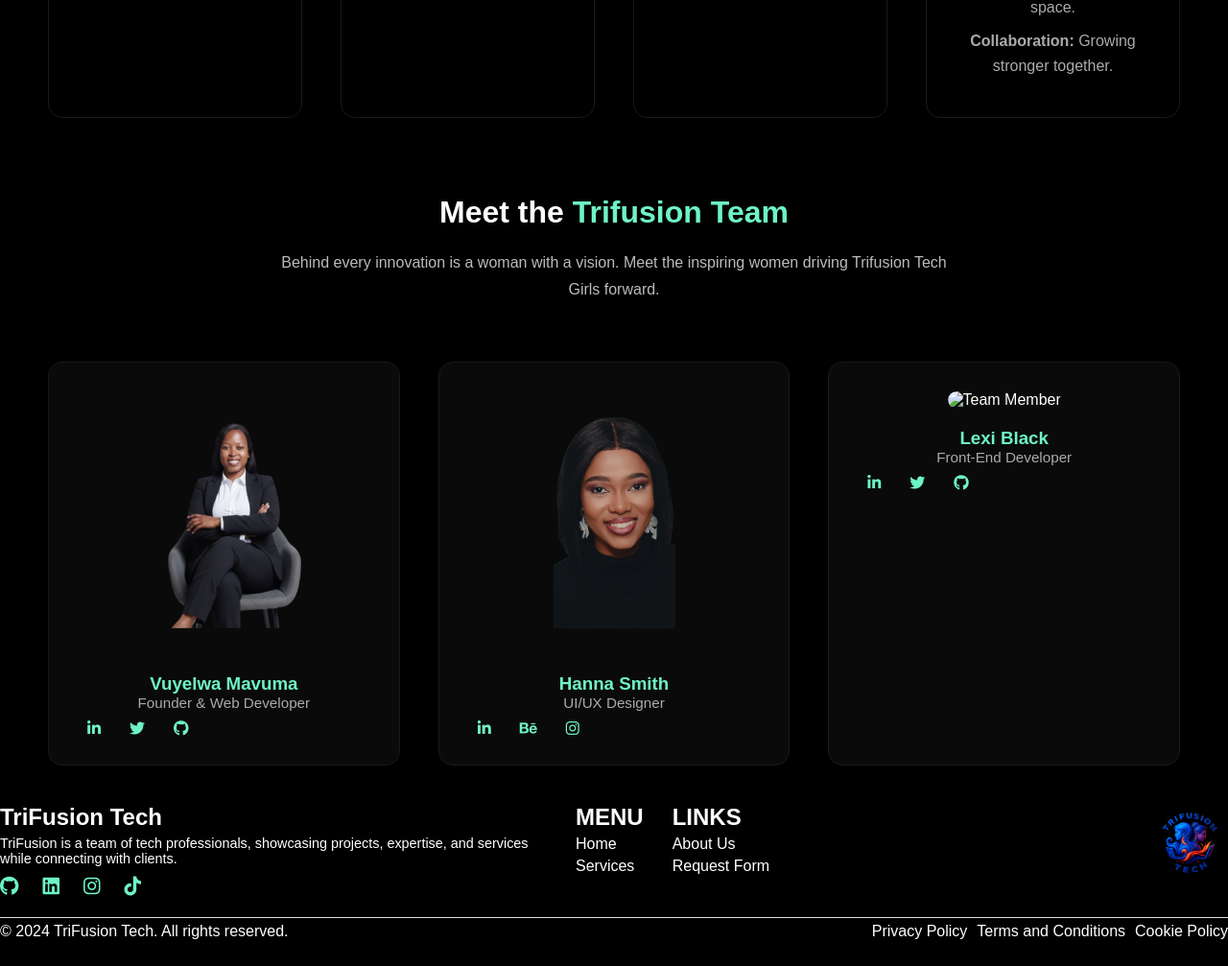
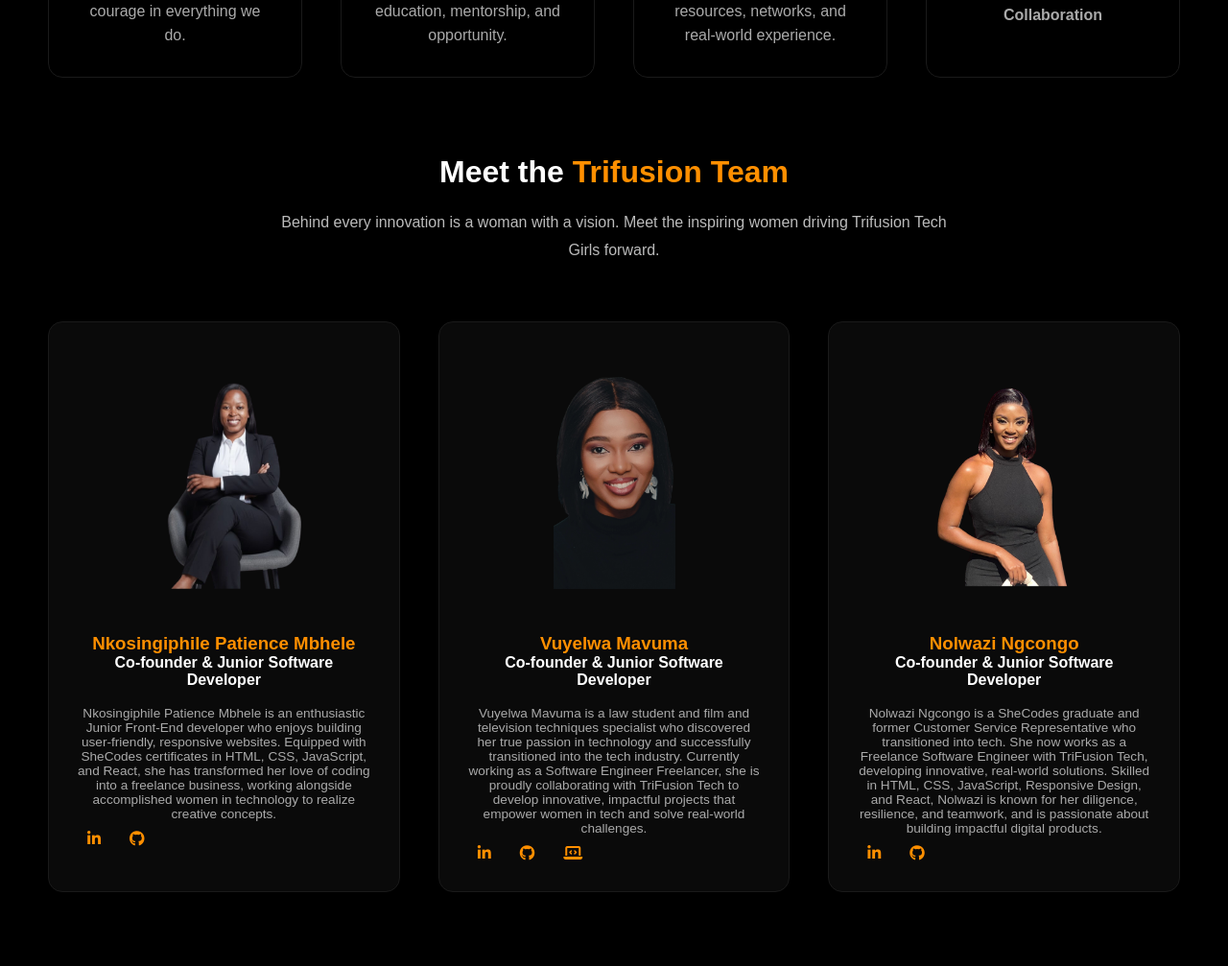
Before and after one commit to Mavooma/TriFusion-Tech, a plain HTML site: page about-us.html in a window 1280 px wide. Shown: the part 1108-2115 px from the top of the page at 96% size. Before the commit the page ends 2093 px from the top, so only its background shows below. Drawn offline with Linux system fonts and the light colour scheme.

Commit message:
adjustments

```diff
--- a/about-us.css
+++ b/about-us.css
@@ -29,7 +29,7 @@
 .container {
   max-width: 1200px;
   margin: 0 auto;
-  padding: 15px 30px;
+  padding: 10px 30px;
   display: flex;
   align-items: center;
   justify-content: space-between;
@@ -57,7 +57,7 @@
 .nav-links a {
   color: #fff;
   text-decoration: none;
-  margin-left: 30px;
+  margin-left: 20px;
   font-weight: 500;
   transition: color 0.3s ease;
 }
@@ -96,7 +96,7 @@
   display: flex;
   justify-content: center;
   align-items: center;
-  padding: 40px 50px;
+  padding: 30px 50px;
   background-color: #000;
 }
 
@@ -115,7 +115,7 @@
 }
 
 .hero-text h4 {
-  color: #6ef3c6;
+  color: #ff8f00;
   letter-spacing: 2px;
 }
 
@@ -125,7 +125,7 @@
 }
 
 .hero-text span {
-  color: #6ef3c6;
+  color: #ff8f00;
 }
 
 .hero-text p {
@@ -140,7 +140,7 @@
 
 .social-icons i {
   margin-right: 15px;
-  color: #6ef3c6;
+  color: #ff8f00;
   cursor: pointer;
   transition: 0.3s;
 }
@@ -150,7 +150,7 @@
 }
 
 .hero-image img {
-  max-width: 350px;
+  max-width: 450px;
   border-radius: 10px;
 }
 
@@ -162,7 +162,7 @@
 }
 
 .story h2 {
-  color: #6ef3c6;
+  color: #ff8f00;
   font-size: 2rem;
   margin-bottom: 20px;
 }
@@ -198,12 +198,12 @@
 
 .about-card i {
   font-size: 40px;
-  color: #6ef3c6;
+  color: #ff8f00;
   margin-bottom: 15px;
 }
 
 .about-card h3 {
-  color: #6ef3c6;
+  color: #ff8f00;
   margin-bottom: 15px;
 }
 
@@ -235,7 +235,12 @@
 }
 
 .team h2 span {
-  color: #6ef3c6;
+  color: #ff8f00;
+}
+
+.team h1 {
+  color: #fff;
+  font-size: 1rem;
 }
 
 .team-intro {
@@ -247,7 +252,7 @@
 
 .team-grid {
   display: grid;
-  grid-template-columns: repeat(auto-fit, minmax(250px, 1fr));
+  grid-template-columns: repeat(auto-fit, minmax(50px, 1fr));
   gap: 40px;
 }
 
@@ -273,12 +278,12 @@
 
 .team-member h3 {
   margin-top: 20px;
-  color: #6ef3c6;
+  color: #ff8f00;
 }
 
 .team-member p {
   color: #aaa;
-  font-size: 0.95rem;
+  font-size: 0.85rem;
 }
 
 .team-member .social-icons {
@@ -287,7 +292,7 @@
 
 .team-member .social-icons i {
   margin: 0 10px;
-  color: #6ef3c6;
+  color: #ff8f00;
   cursor: pointer;
   transition: 0.3s;
 }
@@ -296,158 +301,154 @@
   color: #fff;
 }
 
+/* FOOTER STYLING */
+.footer {
+    background-color: #000; /* Dark, professional background */
+    color: #f5f5f5;
+    font-family: 'Segoe UI', Tahoma, Geneva, Verdana, sans-serif;
+    padding: 40px 20px 20px 20px;
+}
+
 .footer-content {
     display: flex;
+    flex-wrap: wrap;
     justify-content: space-between;
     align-items: flex-start;
-    flex-wrap: wrap;
-    margin-bottom: 20px;
-    gap: 20px;
+    max-width: 1200px;
+    margin: 0 auto;
+    gap: 40px;
 }
 
+/* Logo & Description */
 .logo-container {
-    flex: 1;
-    min-width: 180px;
+    flex: 1 1 200px;
 }
 
 .logo {
     font-size: 1.5rem;
     font-weight: bold;
-    margin-bottom: 5px;
+    color: #ff8f00;
+    margin-bottom: 10px;
 }
 
 .description {
-    font-size: 0.9rem;
-    margin-bottom: 10px;
+    font-size: 0.95rem;
+    line-height: 1.6;
+    margin-bottom: 15px;
+    color: #cfcfcf;
 }
 
+/* Social Icons */
 .social-icons {
-    list-style: none;
     display: flex;
     gap: 10px;
+    list-style: none;
     padding: 0;
-    margin: 0;
-}
-
-.footer-logo-img {
-    flex: 0 0 auto; /* Prevent it from stretching */
-    display: flex;
-    align-items: center;
-    justify-content: center;
-}
-
-.footer-logo-img img {
-    width: 80px; /* Adjust size as needed */
-    height: auto;
-}
-
-/* Adjust footer content to allow space for the image */
-.footer-content {
-    display: flex;
-    justify-content: space-between;
-    align-items: flex-start;
-    flex-wrap: wrap;
-    gap: 20px;
 }
 
 .social-icons li a {
-    color: white;
-    font-size: 20px;
-    text-decoration: none;
-    transition: color 0.3s, transform 0.3s;
+    font-size: 1.2rem;
+    color: #f5f5f5;
+    transition: color 0.3s ease;
 }
 
 .social-icons li a:hover {
     color: #ff8f00;
-    transform: scale(1.1);
 }
 
+/* Footer Columns */
 .footer-columns {
     display: flex;
-    gap: 30px;
-    flex: 1;
-    min-width: 250px;
-    flex-wrap: wrap;
+    gap: 60px;
+    flex: 2 1 400px;
+    justify-content: center;
+    text-align: center;
+}
+
+.footer-columns h2 {
+    font-size: 1.1rem;
+    margin-bottom: 15px;
+    color: #ff8f00;
 }
 
 .footer-nav {
     list-style: none;
     padding: 0;
+    margin: 0 auto;
+}
+
+.footer-nav li {
+    margin-bottom: 10px;
+}
+
+.footer-nav li a {
+    color: #f5f5f5;
+    text-decoration: none;
+    transition: color 0.3s ease;
+}
+
+.footer-nav li a:hover {
+    color: #ff8f00;
+}
+
+/* Footer Logo Image */
+.footer-logo-img img {
+    max-width: 100px;
+    display: block;
+    margin-left: auto;
+}
+
+/* Footer Bottom */
+.footer-bottom {
+    border-top: 1px solid #2c2c2c;
+    margin-top: 40px;
+    padding-top: 20px;
+    display: flex;
+    flex-wrap: wrap;
+    justify-content: space-between;
+    align-items: center;
+    font-size: 0.85rem;
+    color: #cfcfcf;
+}
+
+.footer-bottom-nav {
+    display: flex;
+    list-style: none;
+    gap: 20px;
+    padding: 0;
     margin: 0;
 }
 
-.footer-nav li {
-    margin: 5px 0;
-}
-
-.footer-nav a {
+.footer-bottom-nav li a {
+    color: #cfcfcf;
     text-decoration: none;
-    color: #fff;
-    transition: color 0.3s;
-}
-
-.footer-nav a:hover {
-    color: #fff;
-}
-
-.footer-bottom {
-    display: flex;
-    justify-content: space-between;
-    align-items: center;
-    padding: 5px 0;
-    border-top: 1px solid #ddd;
-    flex-wrap: wrap;
-    gap: 10px;
-}
-
-.footer-bottom p {
-    margin: 0;
-}
-
-.footer-bottom-nav {
-    list-style: none;
-    padding: 0;
-    margin: 0;
-    display: flex;
-    gap: 10px;
-}
-
-.footer-bottom-nav li a {
-    text-decoration: none;
-    color: #fff;
-    transition: color 0.3s;
+    transition: color 0.3s ease;
 }
 
 .footer-bottom-nav li a:hover {
-    color: #fff;
+    color: #ff8f00;
 }
 
-/* Responsive Footer */
+/* RESPONSIVE */
 @media (max-width: 768px) {
+    .footer-content {
+        flex-direction: column;
+        gap: 30px;
+    }
+
     .footer-columns {
         flex-direction: column;
-        align-items: center;
+        gap: 20px;
+    }
+
+    .footer-logo-img {
         text-align: center;
+        margin-top: 20px;
     }
 
     .footer-bottom {
         flex-direction: column;
-        align-items: center;
+        gap: 10px;
         text-align: center;
     }
 }
-
-@media (max-width: 480px) {
-    .footer {
-        padding: 10px;
-    }
-
-    .footer-content,
-    .footer-columns,
-    .footer-bottom {
-        flex-direction: column;
-        align-items: center;
-        text-align: center;
-        gap: 5-10px;
-    }
-}
--- a/about-us.html
+++ b/about-us.html
@@ -41,11 +41,17 @@
       <div class="hero-text">
         <h4>ABOUT US</h4>
         <h1>Hello, We Are <span>Trifusion Tech Girls</span></h1>
-        <p>Empowering women through technology and innovation. We are a collective of passionate creators, <br/> developers, and designers dedicated to bridging the gender gap in tech and fostering digital inclusion for all.</p>
+        <p>Empowering women through technology and innovation. We are a collective of passionate creators,
+  developers, and designers dedicated to bridging the gender gap in tech and fostering digital inclusion for all.
+  Through collaboration, mentorship, and creativity, we aim to inspire the next generation of women leaders in technology.</p><br/>
         <div class="social-icons">
-          <i class="fab fa-facebook-f"></i>
-          <i class="fab fa-twitter"></i>
-          <i class="fab fa-linkedin-in"></i>
+<a href="https://www.linkedin.com/in/yourprofile" class="social-link" target="_blank" rel="noopener" aria-label="Open LinkedIn (opens in a new tab)">
+    <i class="fab fa-linkedin-in" aria-hidden="true"></i>
+  </a>
+
+  <a href="https://github.com/yourusername" class="social-link" target="_blank" rel="noopener" aria-label="Open GitHub (opens in a new tab)">
+    <i class="fab fa-github" aria-hidden="true"></i>
+  </a>
         </div>
       </div>
       <div class="hero-image">
@@ -57,7 +63,7 @@
   <!-- Our Story Section -->
   <section class="story">
     <h2>Our Story</h2>
-    <p>Trifusion Tech Girls was founded with a shared belief that women belong in every corner of the tech world — from development to leadership. Our journey began as a small group of learners and has grown into a thriving network of women who innovate, create, and inspire. Together, we strive to redefine what it means to be a woman in technology.</p>
+    <p>Trifusion Tech Girls was founded with a shared belief that women belong in every corner of the tech world, from development to leadership. Our journey began as a small group of learners and has grown into a thriving network of women who innovate, create, and inspire. Together, we strive to redefine what it means to be a woman in technology.</p>
   </section>
 
   <!-- Identity, Vision, Mission, and Values -->
@@ -84,10 +90,10 @@
       <i class="fas fa-heart"></i>
       <h3>Our Values</h3>
       <ul>
-        <li><strong>Empowerment:</strong> Supporting women to lead fearlessly.</li>
-        <li><strong>Innovation:</strong> Encouraging creative problem-solving.</li>
-        <li><strong>Inclusivity:</strong> Building a diverse and welcoming tech space.</li>
-        <li><strong>Collaboration:</strong> Growing stronger together.</li>
+        <li><strong>Empowerment</strong></li>
+        <li><strong>Innovation</strong></li>
+        <li><strong>Inclusivity</strong></li>
+        <li><strong>Collaboration</strong></li>
       </ul>
     </div>
   </section>
@@ -100,41 +106,79 @@
     <div class="team-grid">
       <div class="team-member">
         <img src="images/Phile.png" alt="Team Member">
-        <h3>Vuyelwa Mavuma</h3>
-        <p>Founder & Web Developer</p>
+        <h3>Nkosingiphile Patience Mbhele</h3>
+        <h1>Co-founder & Junior Software Developer</h1><br/>
+        <p>Nkosingiphile Patience Mbhele is an enthusiastic Junior
+                        Front-End developer who enjoys
+                        building user-friendly,
+                        responsive websites. Equipped with SheCodes certificates in HTML, CSS, JavaScript,
+                        and
+                        React, she has transformed her
+                        love of coding into a freelance business, working alongside accomplished women in
+                        technology
+                        to realize creative
+                        concepts.</p>
         <div class="social-icons">
-          <i class="fab fa-linkedin-in"></i>
-          <i class="fab fa-twitter"></i>
-          <i class="fab fa-github"></i>
+<a href="https://www.linkedin.com/in/yourprofile" class="social-link" target="_blank" rel="noopener" aria-label="Open LinkedIn (opens in a new tab)">
+    <i class="fab fa-linkedin-in" aria-hidden="true"></i>
+  </a>
+
+  <a href="https://github.com/yourusername" class="social-link" target="_blank" rel="noopener" aria-label="Open GitHub (opens in a new tab)">
+    <i class="fab fa-github" aria-hidden="true"></i>
+  </a>
         </div>
       </div>
 
       <div class="team-member">
         <img src="images/Vuvu.png" alt="Team Member">
-        <h3>Hanna Smith</h3>
-        <p>UI/UX Designer</p>
+        <h3>Vuyelwa Mavuma</h3>
+        <h1>Co-founder & Junior Software Developer</h1><br/>
+        <p>Vuyelwa Mavuma is a law student and film and television
+                        techniques
+                        specialist who discovered her true passion in technology and
+                        successfully transitioned into the tech industry. Currently working as a
+                        Software Engineer Freelancer, she is proudly collaborating with
+                        TriFusion Tech to develop innovative, impactful
+                        projects that empower
+                        women in tech and solve real-world challenges.</p>
         <div class="social-icons">
-          <i class="fab fa-linkedin-in"></i>
-          <i class="fab fa-behance"></i>
-          <i class="fab fa-instagram"></i>
+<a href="https://www.linkedin.com/in/vuyelwa-mavuma/" class="social-link" target="_blank" rel="noopener" aria-label="Open LinkedIn (opens in a new tab)">
+    <i class="fab fa-linkedin-in" aria-hidden="true"></i>
+  </a>
+
+  <a href="https://github.com/Mavooma" class="social-link" target="_blank" rel="noopener" aria-label="Open GitHub (opens in a new tab)">
+    <i class="fab fa-github" aria-hidden="true"></i>
+  </a>
+
+  <a href="https://mavooma.netlify.app/" class="social-link" target="_blank" rel="noopener" aria-label="Open Portfolio (opens in a new tab)">
+    <i class="fa-solid fa-laptop-code" aria-hidden="true"></i>
+  </a>
         </div>
       </div>
 
       <div class="team-member">
-        <img src="team3.jpg" alt="Team Member">
-        <h3>Lexi Black</h3>
-        <p>Front-End Developer</p>
+        <img src="images/Nolwazi.png" alt="Team Member">
+        <h3>Nolwazi Ngcongo</h3>
+        <h1>Co-founder & Junior Software Developer</h1><br/>
+        <p>Nolwazi Ngcongo is a SheCodes graduate and former Customer Service Representative who transitioned into tech.
+           She now works as a Freelance Software Engineer with TriFusion Tech, developing innovative, real-world solutions.
+          Skilled in HTML, CSS, JavaScript, Responsive Design, and React, Nolwazi is known for her diligence, resilience,
+          and teamwork, and is passionate about building impactful digital products.</p>
         <div class="social-icons">
-          <i class="fab fa-linkedin-in"></i>
-          <i class="fab fa-twitter"></i>
-          <i class="fab fa-github"></i>
+<a href="https://www.linkedin.com/in/yourprofile" class="social-link" target="_blank" rel="noopener" aria-label="Open LinkedIn (opens in a new tab)">
+    <i class="fab fa-linkedin-in" aria-hidden="true"></i>
+  </a>
+
+  <a href="https://github.com/yourusername" class="social-link" target="_blank" rel="noopener" aria-label="Open GitHub (opens in a new tab)">
+    <i class="fab fa-github" aria-hidden="true"></i>
+  </a>
         </div>
       </div>
 
     </div>
   </section>
 
-  <footer class="footer">
+<footer class="footer">
     <div class="footer-content">
         <div class="logo-container">
             <div class="logo">TriFusion Tech</div>
--- a/index.css
+++ b/index.css
@@ -476,165 +476,154 @@
   }
 }
 
-/* Footer Section */
-footer {
-  background: #000;
-  color: #fff;
-  padding: 30px 20px;
+/* FOOTER STYLING */
+.footer {
+    background-color: #000; /* Dark, professional background */
+    color: #f5f5f5;
+    font-family: 'Segoe UI', Tahoma, Geneva, Verdana, sans-serif;
+    padding: 40px 20px 20px 20px;
 }
 
 .footer-content {
     display: flex;
+    flex-wrap: wrap;
     justify-content: space-between;
     align-items: flex-start;
-    flex-wrap: wrap;
-    margin-bottom: 20px;
-    gap: 20px;
+    max-width: 1200px;
+    margin: 0 auto;
+    gap: 40px;
 }
 
+/* Logo & Description */
 .logo-container {
-    flex: 1;
-    min-width: 180px;
+    flex: 1 1 200px;
 }
 
 .logo {
     font-size: 1.5rem;
     font-weight: bold;
-    margin-bottom: 5px;
+    color: #ff8f00;
+    margin-bottom: 10px;
 }
 
 .description {
-    font-size: 0.9rem;
-    margin-bottom: 10px;
+    font-size: 0.95rem;
+    line-height: 1.6;
+    margin-bottom: 15px;
+    color: #cfcfcf;
 }
 
+/* Social Icons */
 .social-icons {
-    list-style: none;
     display: flex;
     gap: 10px;
+    list-style: none;
     padding: 0;
-    margin: 0;
-}
-
-.footer-logo-img {
-    flex: 0 0 auto; /* Prevent it from stretching */
-    display: flex;
-    align-items: center;
-    justify-content: center;
-}
-
-.footer-logo-img img {
-    width: 80px; /* Adjust size as needed */
-    height: auto;
-}
-
-/* Adjust footer content to allow space for the image */
-.footer-content {
-    display: flex;
-    justify-content: space-between;
-    align-items: flex-start;
-    flex-wrap: wrap;
-    gap: 20px;
 }
 
 .social-icons li a {
-    color: white;
-    font-size: 20px;
-    text-decoration: none;
-    transition: color 0.3s, transform 0.3s;
+    font-size: 1.2rem;
+    color: #f5f5f5;
+    transition: color 0.3s ease;
 }
 
 .social-icons li a:hover {
     color: #ff8f00;
-    transform: scale(1.1);
 }
 
+/* Footer Columns */
 .footer-columns {
     display: flex;
-    gap: 30px;
-    flex: 1;
-    min-width: 250px;
-    flex-wrap: wrap;
+    gap: 60px;
+    flex: 2 1 400px;
+    justify-content: center;
+    text-align: center;
+}
+
+.footer-columns h2 {
+    font-size: 1.1rem;
+    margin-bottom: 15px;
+    color: #ff8f00;
 }
 
 .footer-nav {
     list-style: none;
     padding: 0;
+    margin: 0 auto;
+}
+
+.footer-nav li {
+    margin-bottom: 10px;
+}
+
+.footer-nav li a {
+    color: #f5f5f5;
+    text-decoration: none;
+    transition: color 0.3s ease;
+}
+
+.footer-nav li a:hover {
+    color: #ff8f00;
+}
+
+/* Footer Logo Image */
+.footer-logo-img img {
+    max-width: 100px;
+    display: block;
+    margin-left: auto;
+}
+
+/* Footer Bottom */
+.footer-bottom {
+    border-top: 1px solid #2c2c2c;
+    margin-top: 40px;
+    padding-top: 20px;
+    display: flex;
+    flex-wrap: wrap;
+    justify-content: space-between;
+    align-items: center;
+    font-size: 0.85rem;
+    color: #cfcfcf;
+}
+
+.footer-bottom-nav {
+    display: flex;
+    list-style: none;
+    gap: 20px;
+    padding: 0;
     margin: 0;
 }
 
-.footer-nav li {
-    margin: 5px 0;
-}
-
-.footer-nav a {
+.footer-bottom-nav li a {
+    color: #cfcfcf;
     text-decoration: none;
-    color: #fff;
-    transition: color 0.3s;
-}
-
-.footer-nav a:hover {
-    color: #fff;
-}
-
-.footer-bottom {
-    display: flex;
-    justify-content: space-between;
-    align-items: center;
-    padding: 5px 0;
-    border-top: 1px solid #ddd;
-    flex-wrap: wrap;
-    gap: 10px;
-}
-
-.footer-bottom p {
-    margin: 0;
-}
-
-.footer-bottom-nav {
-    list-style: none;
-    padding: 0;
-    margin: 0;
-    display: flex;
-    gap: 10px;
-}
-
-.footer-bottom-nav li a {
-    text-decoration: none;
-    color: #fff;
-    transition: color 0.3s;
+    transition: color 0.3s ease;
 }
 
 .footer-bottom-nav li a:hover {
-    color: #fff;
+    color: #ff8f00;
 }
 
-/* Responsive Footer */
+/* RESPONSIVE */
 @media (max-width: 768px) {
+    .footer-content {
+        flex-direction: column;
+        gap: 30px;
+    }
+
     .footer-columns {
         flex-direction: column;
-        align-items: center;
+        gap: 20px;
+    }
+
+    .footer-logo-img {
         text-align: center;
+        margin-top: 20px;
     }
 
     .footer-bottom {
         flex-direction: column;
-        align-items: center;
+        gap: 10px;
         text-align: center;
     }
 }
-
-@media (max-width: 480px) {
-    .footer {
-        padding: 10px;
-    }
-
-    .footer-content,
-    .footer-columns,
-    .footer-bottom {
-        flex-direction: column;
-        align-items: center;
-        text-align: center;
-        gap: 5-10px;
-    }
-}
```
Also changed, not shown: images/Lwazi.png (added), images/Nolwazi.png (added).
